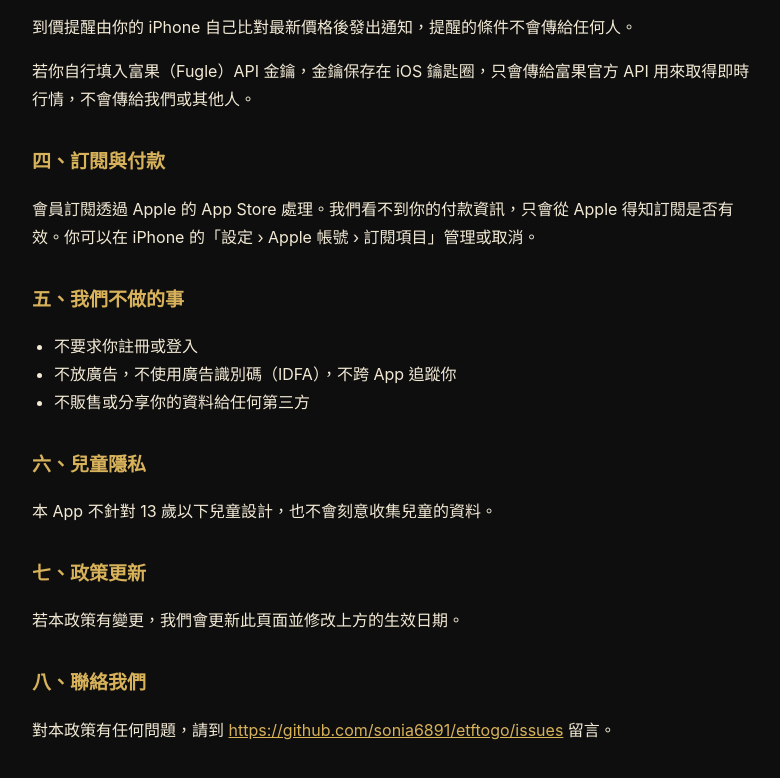
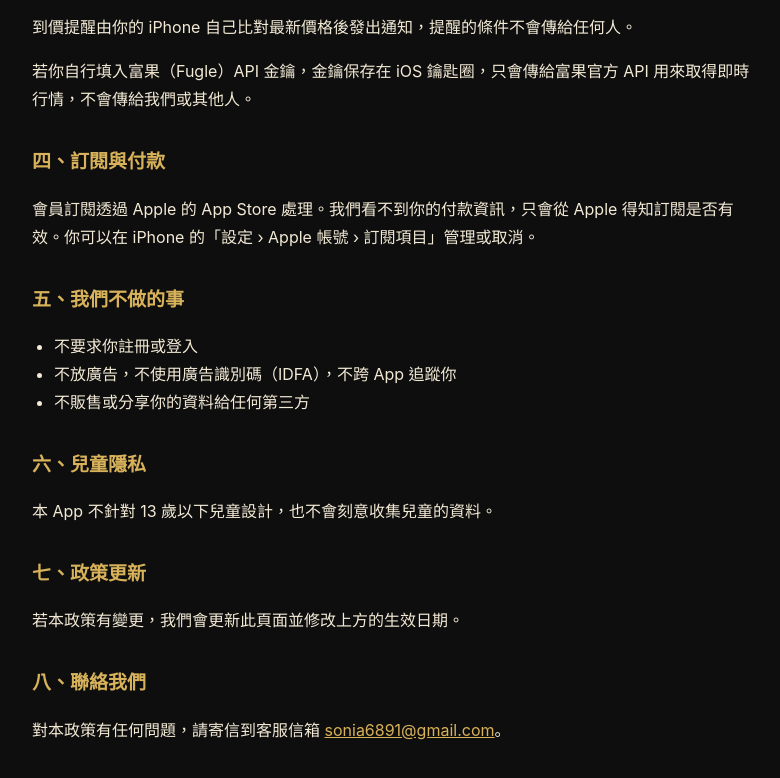
Before and after one commit to sonia6891/etftogo, a plain HTML site: page privacy/index.html in a window 1280 px wide. Shown: the part 886-1664 px from the top of the page, without its empty margins (248-1028 px from the left). Drawn offline with Linux system fonts and the light colour scheme.

Commit message:
support, privacy: 客服信箱 sonia6891@gmail.com
Co-Authored-By: Claude Opus 5.5 <noreply@anthropic.com>

```diff
--- a/privacy/index.html
+++ b/privacy/index.html
@@ -57,7 +57,7 @@
 <p>若本政策有變更，我們會更新此頁面並修改上方的生效日期。</p>
 
 <h2>八、聯絡我們</h2>
-<p>對本政策有任何問題，請到 <a href="https://github.com/sonia6891/etftogo/issues">https://github.com/sonia6891/etftogo/issues</a> 留言。</p>
+<p>對本政策有任何問題，請寄信到客服信箱 <a href="mailto:sonia6891@gmail.com">sonia6891@gmail.com</a>。</p>
 </main>
 </body>
 </html>
```
Also changed, not shown: support/index.html (+1 -1 lines).
